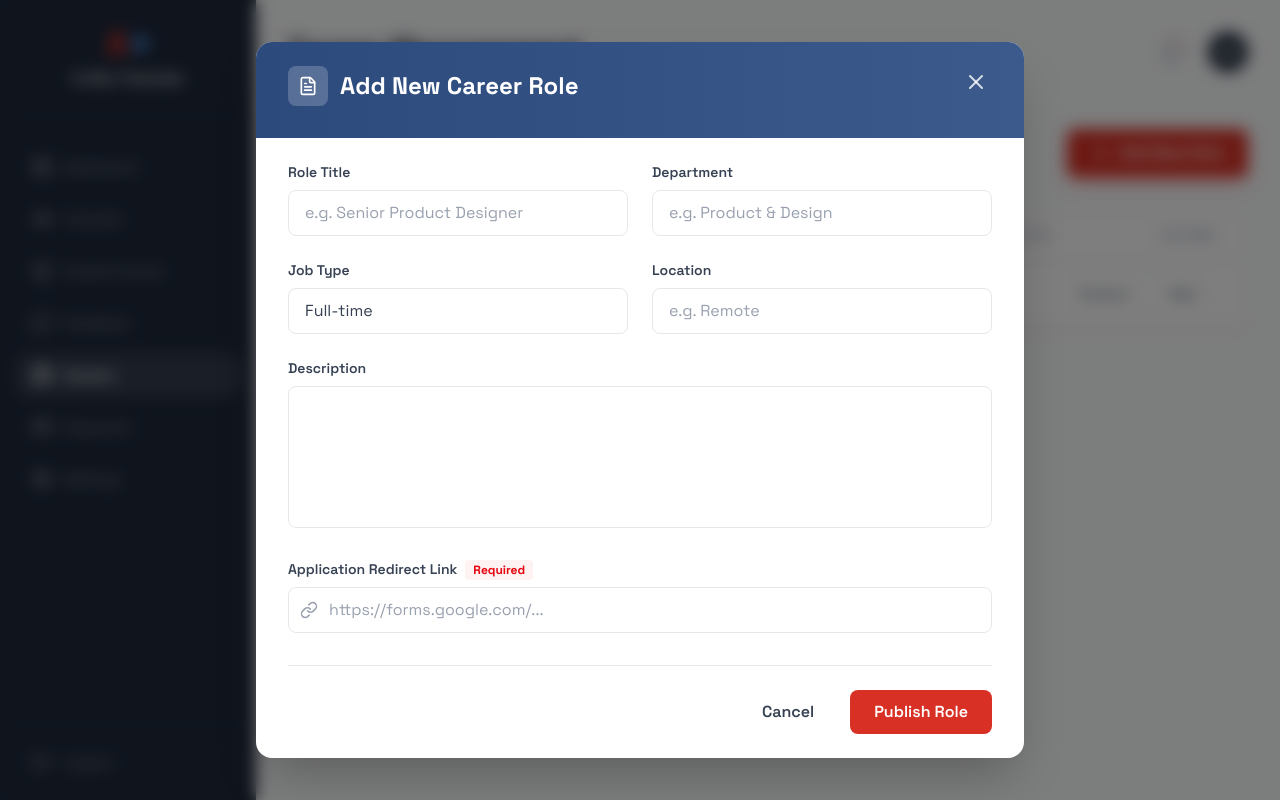
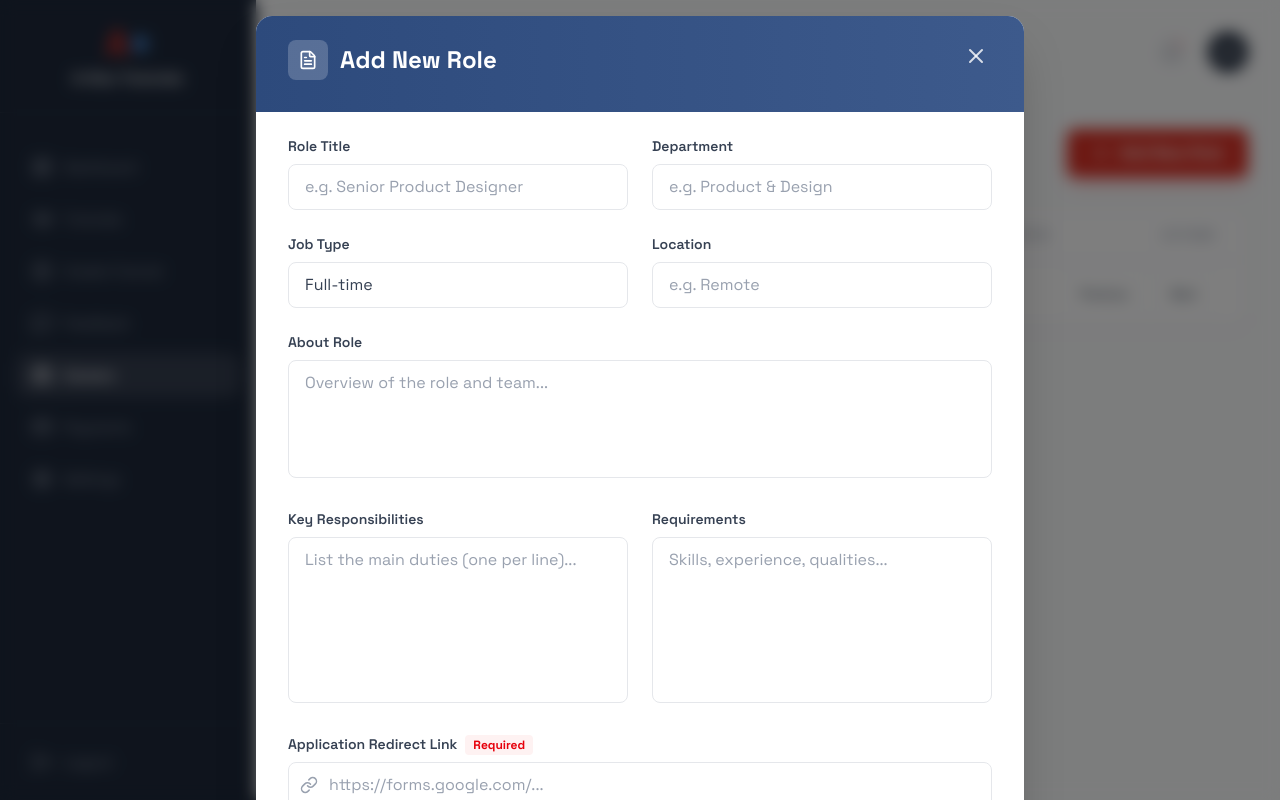
Before and after one commit to astartutorials/astutorials-v1, a Next.js app: page /admin/careers in a window 1280 px wide. Both pictures are taken after typing "Sample" into the empty fields and a click on the button "Add New Role". Built offline with nearby package versions, Linux system fonts and the light colour scheme.

Commit message:
feat: Add responsibilities, requirements, and application link fields to career roles, updating the database schema, API documentation, and admin modal.

```diff
--- a/components/admin/AddCareerRoleModal.tsx
+++ b/components/admin/AddCareerRoleModal.tsx
@@ -16,6 +16,8 @@ export default function AddCareerRoleModal({ isOpen, onClose }: AddCareerRoleMod
         jobType: "Full-time",
         location: "",
         description: "",
+        responsibilities: "",
+        requirements: "",
         applicationLink: ""
     });
 
@@ -58,7 +60,7 @@ export default function AddCareerRoleModal({ isOpen, onClose }: AddCareerRoleMod
                                                 <FileText size={20} />
                                             </div>
                                             <div>
-                                                <h2 className="text-2xl font-bold">Add New Career Role</h2>
+                                                <h2 className="text-2xl font-bold">Add New Role</h2>
                                             </div>
                                         </div>
                                         <button
@@ -145,15 +147,48 @@ export default function AddCareerRoleModal({ isOpen, onClose }: AddCareerRoleMod
                                     {/* Description */}
                                     <div className="mt-6">
                                         <label htmlFor="description" className="block text-sm font-semibold text-gray-700 mb-2">
-                                            Description
+                                           About Role
                                         </label>
                                         <textarea
                                             id="description"
                                             value={formData.description}
                                             onChange={(e) => setFormData({ ...formData, description: e.target.value })}
-                                            rows={5}
+                                            rows={4}
+                                            placeholder="Overview of the role and team..."
                                             className="w-full px-4 py-2.5 rounded-lg border border-gray-200 focus:border-blue-500 focus:ring-2 focus:ring-blue-500/20 outline-none transition-all text-gray-700 placeholder:text-gray-400 resize-none"
                                         />
+                                    </div>
+
+                                    <div className="grid grid-cols-1 md:grid-cols-2 gap-6 mt-6">
+                                        {/* Key Responsibilities */}
+                                        <div>
+                                            <label htmlFor="responsibilities" className="block text-sm font-semibold text-gray-700 mb-2">
+                                                Key Responsibilities
+                                            </label>
+                                            <textarea
+                                                id="responsibilities"
+                                                value={formData.responsibilities}
+                                                onChange={(e) => setFormData({ ...formData, responsibilities: e.target.value })}
+                                                rows={6}
+                                                placeholder="List the main duties (one per line)..."
+                                                className="w-full px-4 py-2.5 rounded-lg border border-gray-200 focus:border-blue-500 focus:ring-2 focus:ring-blue-500/20 outline-none transition-all text-gray-700 placeholder:text-gray-400 resize-none"
+                                            />
+                                        </div>
+
+                                        {/* Requirements */}
+                                        <div>
+                                            <label htmlFor="requirements" className="block text-sm font-semibold text-gray-700 mb-2">
+                                                Requirements
+                                            </label>
+                                            <textarea
+                                                id="requirements"
+                                                value={formData.requirements}
+                                                onChange={(e) => setFormData({ ...formData, requirements: e.target.value })}
+                                                rows={6}
+                                                placeholder="Skills, experience, qualities..."
+                                                className="w-full px-4 py-2.5 rounded-lg border border-gray-200 focus:border-blue-500 focus:ring-2 focus:ring-blue-500/20 outline-none transition-all text-gray-700 placeholder:text-gray-400 resize-none"
+                                            />
+                                        </div>
                                     </div>
 
                                     {/* Application Redirect Link */}
--- a/components/careers/JobApplicationModal.tsx
+++ b/components/careers/JobApplicationModal.tsx
@@ -130,13 +130,6 @@ export default function JobApplicationModal({ isOpen, onClose, job }: JobApplica
                                             </li>
                                         </ul>
                                     </section>
-
-                                    {/* Info Footer */}
-                                    <div className="bg-blue-50 border border-blue-100 rounded-lg px-4 py-3">
-                                        <p className="text-xs sm:text-sm text-gray-600">
-                                            Interested in this role? Submit your application via our secure form.
-                                        </p>
-                                    </div>
                                 </div>
 
                                 {/* Footer */}
```
Also changed, not shown: 2 other files (tests, documents, lock files or other folders).
